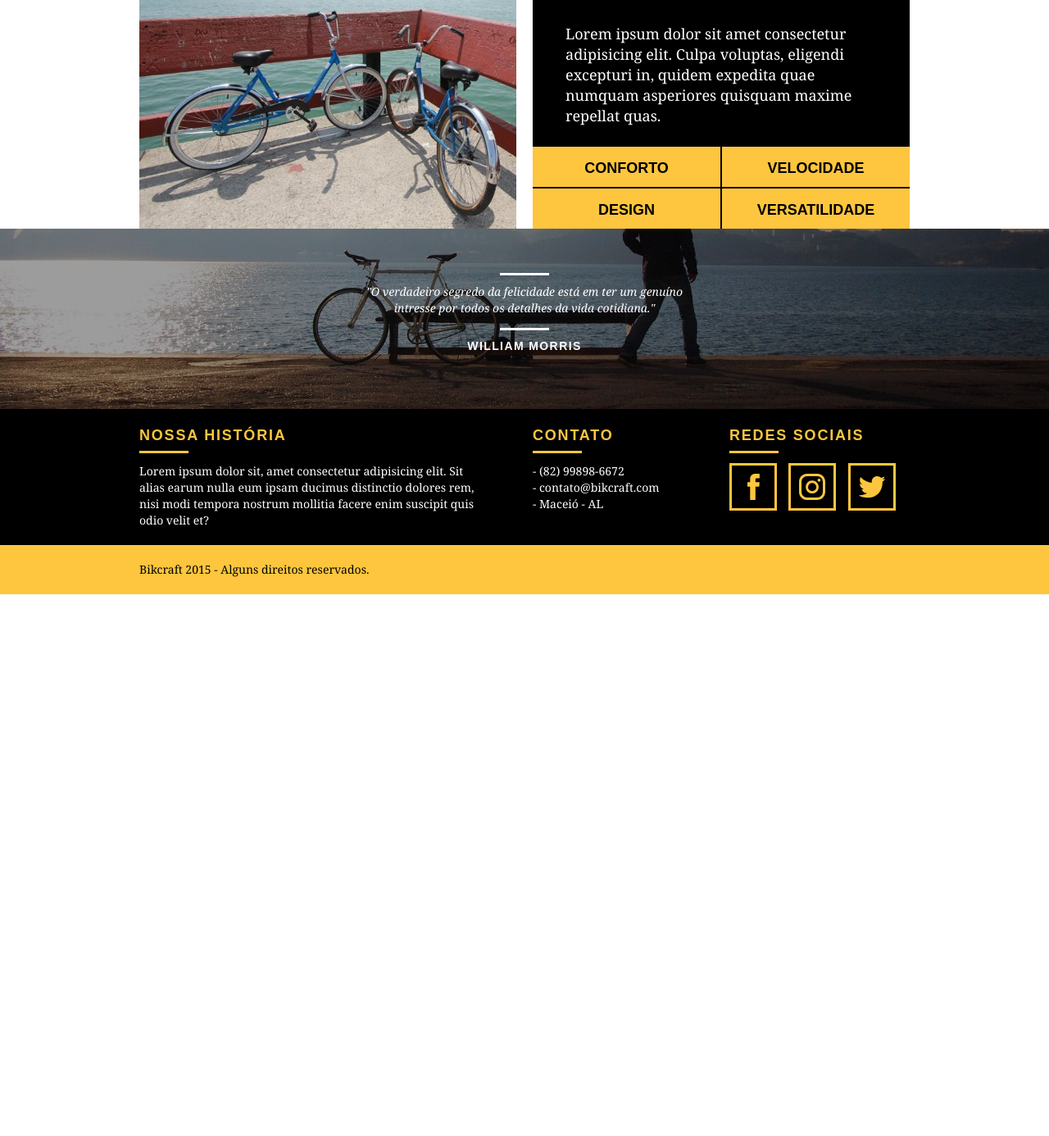
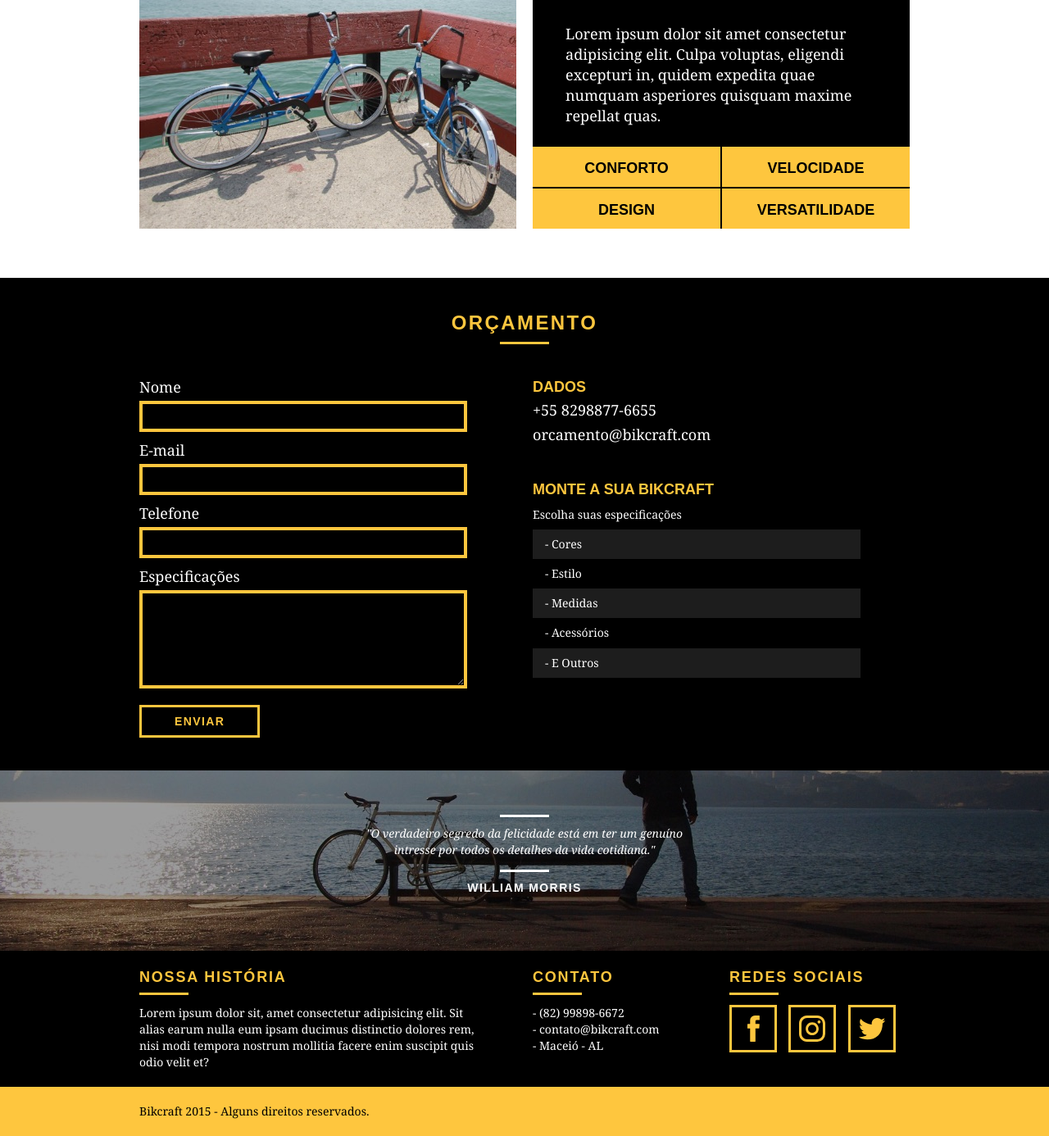
Before and after one commit to andrericardoweb/bikcraft_origamid, a PHP site: page /produtos.html in a window 1280 px wide. Shown: the part 1903-3289 px from the top of the page at 82% size. Before the commit the page ends 2628 px from the top, so only its background shows below. Run offline with PHP 8.4, Linux system fonts and the light colour scheme.

Commit message:
Create section orcamento

```diff
--- a/css/produtos.css
+++ b/css/produtos.css
@@ -60,3 +60,94 @@
 .produto_info ul li:nth-child(even) {
   margin-left: 2px;
 }
+
+/*Orçamento*/
+.orcamento {
+  background: #000;
+  width: 100%;
+  margin-top: 60px;
+  padding: 40px 0;
+}
+.orcamento h2 {
+  color: #fec63e;
+}
+.orcamento h2:after {
+  background: #fec63e;
+}
+.form {
+  padding-right: 60px;
+}
+.form label{
+  display: block;
+  color: #FFF;
+  font-family: Georgia, 'Times New Roman', Times, serif;
+  font-size: 18px;
+  line-height: 25px;
+  margin-bottom: 4px;
+}
+
+.form input {
+  display: block;
+  width: 100%;
+  border: 4px solid #fec63e;
+  background: none;
+  color: #FFF;
+  padding: 7px 10px;
+  outline: none;
+  font-size: 14px;
+  font-family: Georgia, 'Times New Roman', Times, serif;
+  margin-bottom: 10px;
+}
+.form textarea {
+  display: block;
+  width: 100%;
+  height: 120px;
+  border: 4px solid #fec63e;
+  background: none;
+  color: #FFF;
+  padding: 7px 10px;
+  outline: none;
+  font-size: 14px;
+  font-family: Georgia, 'Times New Roman', Times, serif;
+  margin-bottom: 20px;
+}
+
+.form button {
+  padding: 7px 40px;
+  cursor: pointer;
+}
+
+.orcamento_dados {
+  color: #FFF;
+}
+.orcamento_dados h3 {
+  font-size: 18px;
+  line-height: 25px;
+  text-transform: uppercase;
+  color: #fec63e;
+  font-weight: bold;
+}
+.orcamento_dados span {
+  display: block;
+  font-size: 18px;
+  line-height: 30px;
+  font-family: Georgia, 'Times New Roman', Times, serif;
+}
+.dados_email {
+  margin-bottom: 40px;
+}
+.orcamento_dados p {
+  margin: 8px 0;
+}
+.orcamento_dados ul {
+  padding-right: 60px;
+}
+.orcamento_dados ul li {
+  font-family: Georgia, 'Times New Roman', Times, serif;
+  font-size: 14px;
+  padding: 10px 15px;
+}
+.orcamento_dados ul li:nth-child(odd) {
+  background: #1d1d1d;
+
+}
--- a/produtos.html
+++ b/produtos.html
@@ -100,6 +100,36 @@
     </div><!--grid-8 produto_info-->
   </section><!--container produto_item-->
 
+  <section class="orcamento">
+    <div class="container">
+      <h2 class="subtitulo">Orçamento</h2>
+      <form id="form_orcamento" class="grid-8 form">
+        <label for="nome">Nome</label>
+        <input type="text" name="nome" id="nome">
+        <label for="email">E-mail</label>
+        <input type="email" name="email" id="email">
+        <label for="telefone">Telefone</label>
+        <input type="tel" name="telefone" id="telefone">
+        <label for="espec">Especificações</label>
+        <textarea name="espec" id="espec" cols="30" rows="10"></textarea>
+        <button type="submit" class="btn">Enviar</button>
+      </form><!--grid-8 form-->
+      <div class="grid-8 orcamento_dados">
+        <h3>Dados</h3>
+        <span>+55 8298877-6655</span>
+        <span class="dados_email">orcamento@bikcraft.com</span>
+        <h3>Monte a sua bikcraft</h3>
+        <p>Escolha suas especificações</p>
+        <ul>
+          <li>- Cores</li>
+          <li>- Estilo</li>
+          <li>- Medidas</li>
+          <li>- Acessórios</li>
+          <li>- E Outros</li>
+        </ul>
+      </div><!--grid-8 orcamento_dados-->
+    </div><!--container-->
+  </section>
 
 
 
```
